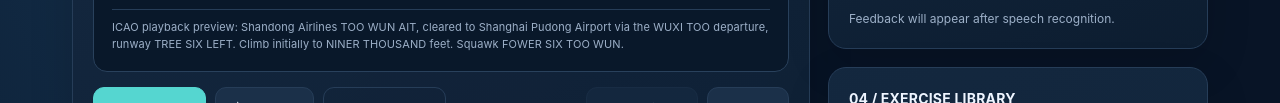
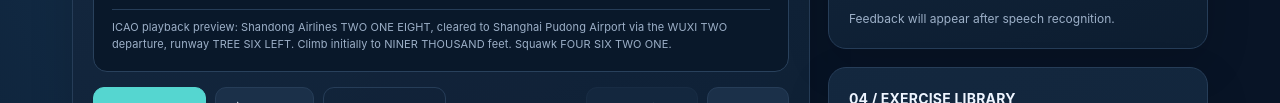
Before and after one commit to beakwings123-sketch/atc-voice-trainer, a plain HTML site: page index.html in a window 1280 px wide. Shown: the part 473-576 px from the top of the page. Drawn offline with Linux system fonts and the light colour scheme.

Commit message:
Use natural English number words for Chrome TTS

```diff
--- a/index.html
+++ b/index.html
@@ -148,7 +148,7 @@ function escapeHtml(s){return String(s).replace(/[&<>"']/g,c=>({"&":"&amp;","<":
 function resetResponse(){recognized="";$("transcript").textContent="Your recognized speech will appear here…";$("transcript").classList.add("empty");$("replayBtn").disabled=true;$("scoreNum").textContent="—";$("scoreLabel").textContent="Awaiting response";$("scoreSub").textContent="Complete a readback to see feedback";$("coverage").textContent="—";$("numbers").textContent="—";$("feedback").textContent="Feedback will appear after speech recognition.";$("ring").style.background="conic-gradient(var(--cyan) 0deg,#233950 0deg)";if(recordedUrl){URL.revokeObjectURL(recordedUrl);recordedUrl=null}}
 function speak(){if(!("speechSynthesis"in window)){toast("Speech playback is not supported in this browser.");return}speechSynthesis.cancel();const raw=dynamicActive?dynamicTurns[dynamicIndex].atc:currentTurn().atc;const spoken=$("speechMode").value==="icao"?icaoPronounce(raw):raw;$("speechPreview").textContent="ICAO speech guide (actual pronunciation depends on selected system voice): "+spoken;const u=new SpeechSynthesisUtterance(spoken);u.rate=parseFloat($("rate").value);const voice=$("voiceSelect").value;const v=speechSynthesis.getVoices().find(x=>x.name===voice);if(v)u.voice=v;u.lang=v?.lang||"en-US";u.onstart=()=>$("phase").textContent="Controller speaking";u.onend=()=>$("phase").textContent="Your turn — read back";speechSynthesis.speak(u)}
 function loadVoices(){const sel=$("voiceSelect"),voices=speechSynthesis.getVoices().filter(v=>/^en(-|_)/i.test(v.lang));const current=sel.value;sel.innerHTML='<option value="">Default system voice</option>';voices.forEach(v=>{const o=document.createElement("option");o.value=v.name;o.textContent=v.name+" ("+v.lang+")";sel.appendChild(o)});sel.value=current}
-function digitWords(s){const m={"0":"ZERO","1":"WUN","2":"TOO","3":"TREE","4":"FOWER","5":"FIFE","6":"SIX","7":"SEVEN","8":"AIT","9":"NINER"};return String(s).split("").map(x=>m[x]||x).join(" ")}
+function digitWords(s){const m={"0":"ZERO","1":"ONE","2":"TWO","3":"TREE","4":"FOUR","5":"FIFE","6":"SIX","7":"SEVEN","8":"EIGHT","9":"NINER"};return String(s).split("").map(x=>m[x]||x).join(" ")}
 function icaoPronounce(input){let s=String(input||""),saved=[];const hold=x=>{const token="ZZTOKEN"+saved.length+"ZZ";saved.push(x);return token};
 s=s.replace(/\bflight\s+level\s+(\d{2,3})\b/gi,(_,n)=>hold("flight level "+digitWords(n)));
 s=s.replace(/\b(runway\s+)(\d{1,2})([LRC])?\b/gi,(_,p,n,suf)=>hold(p+digitWords(n)+(suf?({"L":" LEFT","R":" RIGHT","C":" CENTRE"}[suf.toUpperCase()]):"")));
```
